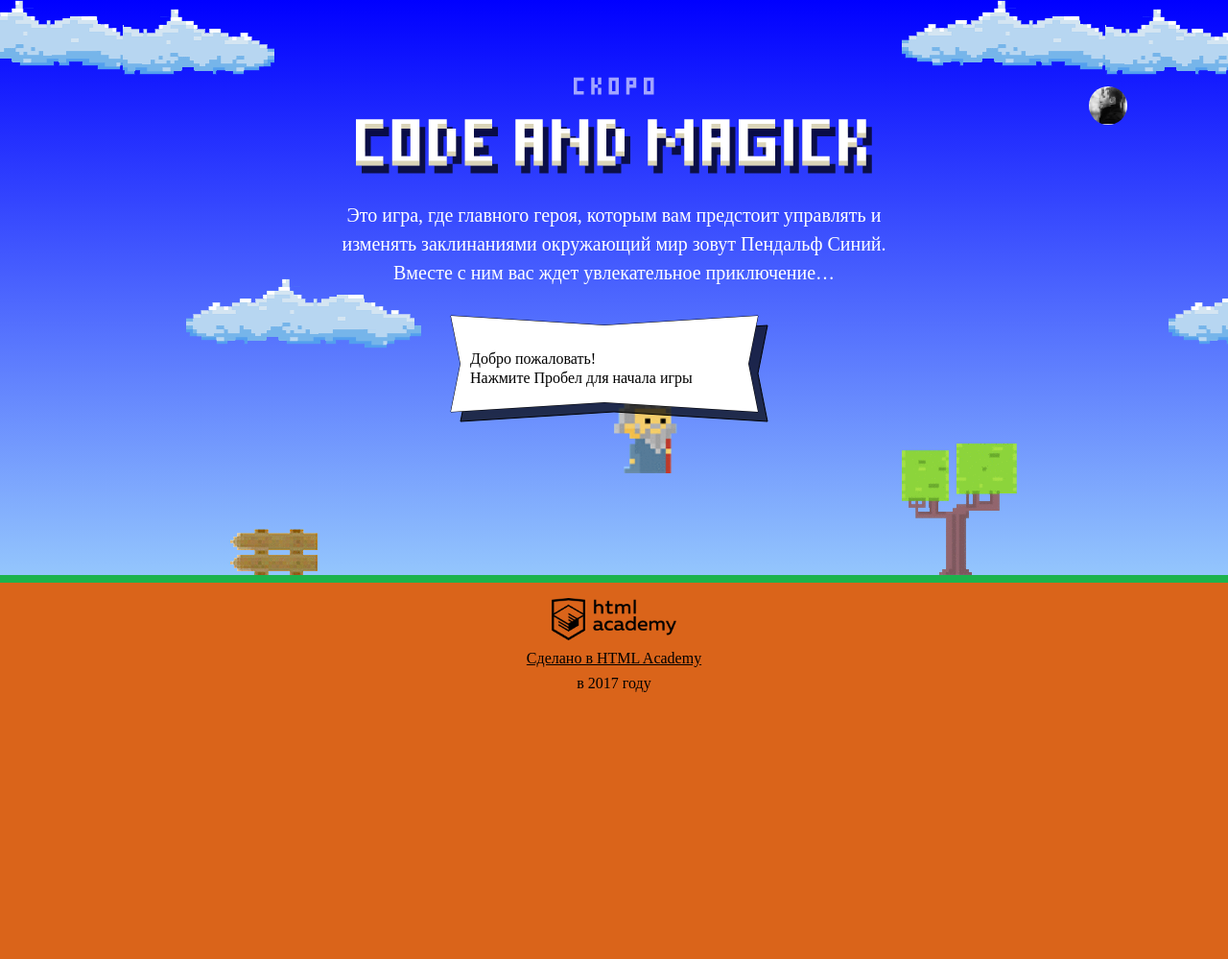
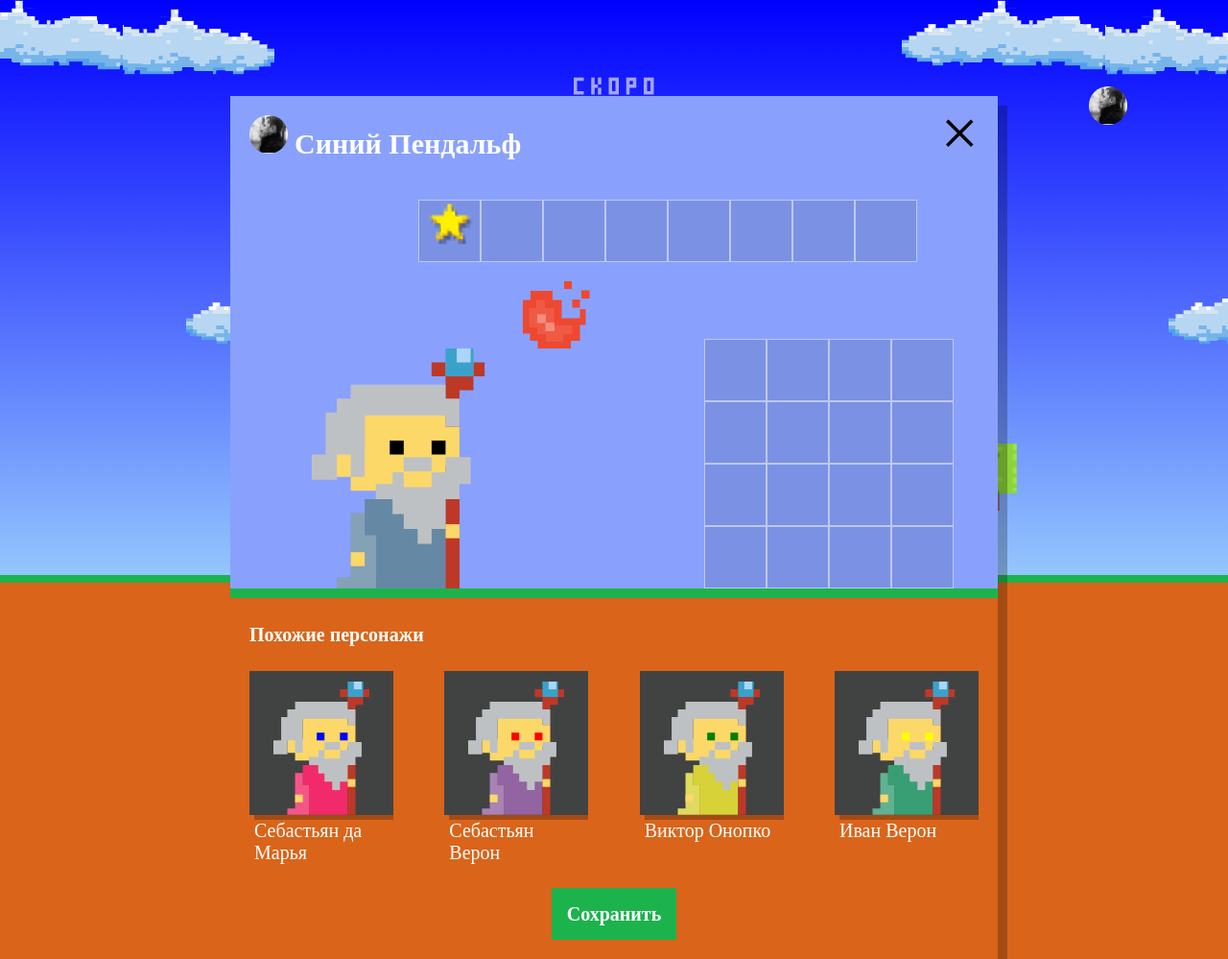
Before and after one commit to elenagradovich/425039-code-and-magick, a website: page index.html in a window 1280 px wide. Shown: the whole page at 96% size. Before the commit the page ends 800 px from the top, so only its background shows below. Drawn offline with Linux system fonts and the light colour scheme; a web font is replaced by a local one.

Commit message:
Работа с DOM и template

```diff
--- a/index.html
+++ b/index.html
@@ -195,6 +195,7 @@
 </script>
 <script src="./js/stat.js"></script>
 <script src="./js/game.js"></script>
+<script src="./js/setup.js"></script>
 
 </body>
 </html>
--- /dev/null
+++ b/js/setup.js
@@ -0,0 +1,50 @@
+'use strict';
+
+var userDialog = document.querySelector('.setup');
+userDialog.classList.remove('hidden');
+
+var similarListElement = document.querySelector('.setup-similar-list');
+var similarWizardTemplate = document.querySelector('#similar-wizard-template').content;
+
+var wizardFirstNames = ['Иван', 'Хуан', 'Себастьян', 'Мария', 'Кристоф', 'Виктор', 'Юлия', 'Люпита', 'Вашингтон'];
+var wizardSurnames = ['да Марья', 'Верон', 'Мирабелла', 'Вальц', 'Онопко', 'Топольницкая', 'Нионго', 'Ирвинг'];
+
+var coatColours = ['rgb(101, 137, 164)', 'rgb(241, 43, 107)', 'rgb(146, 100, 161)', 'rgb(56, 159, 117)', 'rgb(215, 210, 55)', 'rgb(0, 0, 0)'];
+var eyesColors = ['black', 'red', 'blue', 'yellow', 'green'];
+
+function getRandomValue(arrayValues) {
+  var indexName = Math.floor(Math.random() * arrayValues.length);
+  return arrayValues[indexName];
+}
+
+function createWizardObject() {
+  return {
+    name: getRandomValue(wizardFirstNames) + ' ' + getRandomValue(wizardSurnames),
+    coatColor: getRandomValue(coatColours),
+    eyesColor: getRandomValue(eyesColors)
+  };
+}
+
+var wizards = [
+  createWizardObject(),
+  createWizardObject(),
+  createWizardObject(),
+  createWizardObject()
+];
+
+function generateWizard(wizard) {
+  var wizardElement = similarWizardTemplate.cloneNode(true);
+
+  wizardElement.querySelector('.setup-similar-label').textContent = wizard.name;
+  wizardElement.querySelector('.wizard-coat').style.fill = wizard.coatColor;
+  wizardElement.querySelector('.wizard-eyes').style.fill = wizard.eyesColor;
+  return wizardElement;
+}
+var fragment = document.createDocumentFragment();
+for (var i = 0; i < 4; i++) {
+  fragment.appendChild(generateWizard(wizards[i]));
+}
+
+similarListElement.appendChild(fragment);
+
+userDialog.querySelector('.setup-similar').classList.remove('hidden');
```
